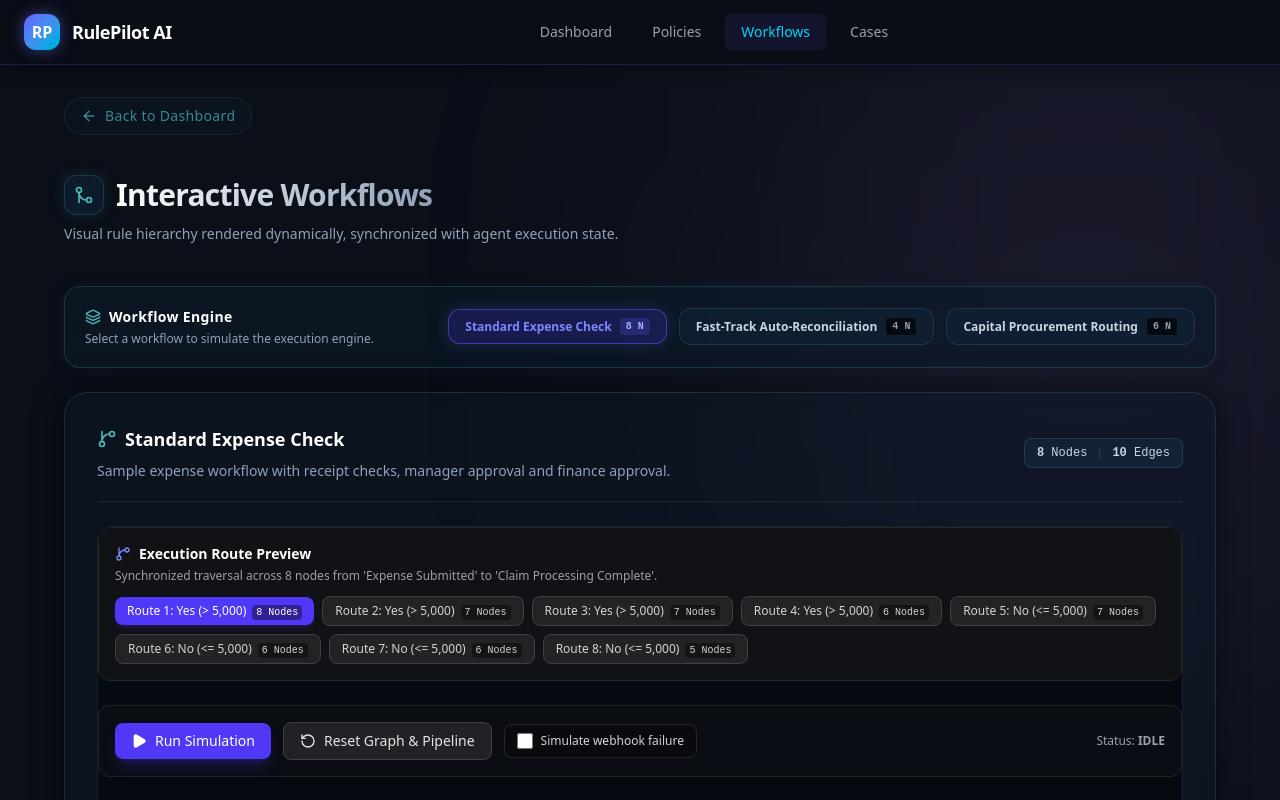
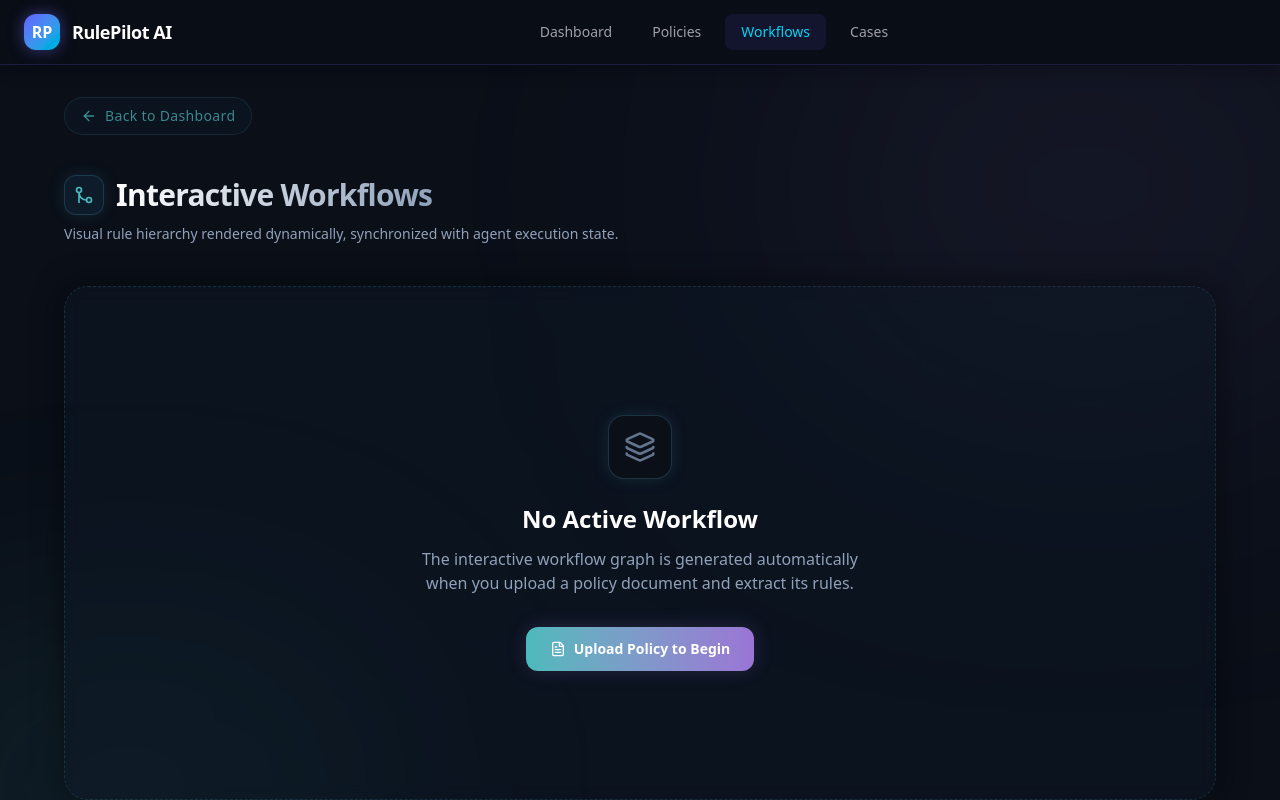
Before and after one commit to zain333ux/RulePilotAI, a Next.js app: page /workflows in a window 1280 px wide. Shown: the top 800 px of the page. Built offline with nearby package versions, Linux system fonts and the light colour scheme.

Commit message:
feat: replace mock workflows with strictly dynamic session workflow and enhance ui

```diff
--- a/components/workflow/WorkflowPlayground.tsx
+++ b/components/workflow/WorkflowPlayground.tsx
@@ -1,204 +1,71 @@
 "use client";
 
-import { useState, useEffect } from "react";
-import { GitBranch, Layers, Sparkles } from "lucide-react";
-import mockWorkflow from "@/mocks/workflow.json";
+import { GitBranch, Layers, Sparkles, FileText, ArrowRight } from "lucide-react";
 import { WorkflowExecutionDemo } from "./WorkflowExecutionDemo";
-import type { WorkflowDefinition } from "@/types/contracts";
 import { useSession } from "@/components/session/SessionProvider";
 import Link from "next/link";
-
-const FAST_TRACK_WORKFLOW: WorkflowDefinition = {
-  nodes: [
-    { id: "ft-1", type: "start", label: "Invoice Submitted" },
-    {
-      id: "ft-2",
-      type: "condition",
-      label: "Pre-Approved Vendor & Amount < 5k?",
-    },
-    { id: "ft-3", type: "action", label: "Instant Payment Disbursal" },
-    { id: "ft-4", type: "end", label: "Reconciliation Complete" },
-  ],
-  edges: [
-    { id: "ft-e1", source: "ft-1", target: "ft-2" },
-    {
-      id: "ft-e2",
-      source: "ft-2",
-      target: "ft-3",
-      label: "Yes (Compliant)",
-    },
-    { id: "ft-e3", source: "ft-3", target: "ft-4" },
-  ],
-};
-
-const PROCUREMENT_WORKFLOW: WorkflowDefinition = {
-  nodes: [
-    { id: "po-1", type: "start", label: "Purchase Requisition" },
-    {
-      id: "po-2",
-      type: "condition",
-      label: "Capital Asset > PKR 250k?",
-    },
-    { id: "po-3", type: "approval", label: "VP Operations Review" },
-    {
-      id: "po-4",
-      type: "approval",
-      label: "Procurement Committee Approval",
-    },
-    { id: "po-5", type: "action", label: "Dispatch PO to Vendor" },
-    { id: "po-6", type: "end", label: "Requisition Fulfilled" },
-  ],
-  edges: [
-    { id: "po-e1", source: "po-1", target: "po-2" },
-    {
-      id: "po-e2",
-      source: "po-2",
-      target: "po-3",
-      label: "Yes (> 250k)",
-    },
-    {
-      id: "po-e3",
-      source: "po-2",
-      target: "po-4",
-      label: "No (<= 250k)",
-    },
-    { id: "po-e4", source: "po-3", target: "po-4" },
-    { id: "po-e5", source: "po-4", target: "po-5" },
-    { id: "po-e6", source: "po-5", target: "po-6" },
-  ],
-};
-
-interface WorkflowOption {
-  id: string;
-  name: string;
-  workflow: WorkflowDefinition;
-  description: string;
-  synthetic: boolean;
-}
-
-const BASE_OPTIONS: WorkflowOption[] = [
-  {
-    id: "standard",
-    name: "Standard Expense Check",
-    workflow: mockWorkflow as WorkflowDefinition,
-    description:
-      "Sample expense workflow with receipt checks, manager approval and finance approval.",
-    synthetic: false,
-  },
-  {
-    id: "fast-track",
-    name: "Fast-Track Auto-Reconciliation",
-    workflow: FAST_TRACK_WORKFLOW,
-    description:
-      "Disburses compliant small-ticket invoices directly without manager escalation.",
-    synthetic: true,
-  },
-  {
-    id: "procurement",
-    name: "Capital Procurement Routing",
-    workflow: PROCUREMENT_WORKFLOW,
-    description:
-      "Illustrates dual-level committee approval and PO dispatch.",
-    synthetic: true,
-  },
-];
 
 export function WorkflowPlayground() {
   const { session } = useSession();
 
-  const options = session.workflow ? [
-    {
-      id: "session-active",
-      name: session.documentName ? `${session.documentName} Workflow` : "Active Policy Workflow",
-      workflow: session.workflow,
-      description: "Dynamically generated from your most recently uploaded policy.",
-      synthetic: false,
-    },
-    ...BASE_OPTIONS
-  ] : BASE_OPTIONS;
+  if (!session.workflow) {
+    return (
+      <div className="rounded-3xl border border-dashed border-[#2b5a6c]/40 bg-[#0d1b2a]/40 backdrop-blur-sm p-12 shadow-[0_0_30px_rgba(0,0,0,0.5)] flex flex-col items-center justify-center text-center py-32">
+        <div className="w-16 h-16 rounded-2xl bg-[#0a0f18] border border-[#2b5a6c]/50 flex items-center justify-center shadow-[0_0_15px_rgba(43,90,108,0.3)] mb-6">
+          <Layers className="w-8 h-8 text-slate-500" />
+        </div>
+        <h2 className="text-2xl font-bold text-white mb-3">No Active Workflow</h2>
+        <p className="text-slate-400 max-w-md mb-8">
+          The interactive workflow graph is generated automatically when you upload a policy document and extract its rules.
+        </p>
+        <Link
+          href="/policies/upload"
+          className="px-6 py-3 bg-gradient-to-r from-[#4bbabc] to-[#9a75d5] hover:opacity-90 text-white rounded-xl text-sm font-bold shadow-[0_0_20px_rgba(154,117,213,0.2)] transition-all flex items-center gap-2"
+        >
+          <FileText className="w-4 h-4" /> Upload Policy to Begin
+        </Link>
+      </div>
+    );
+  }
 
-  const [selectedWorkflowId, setSelectedWorkflowId] = useState(options[0].id);
-
-  // Sync if session workflow arrives late
-  useEffect(() => {
-    if (session.workflow && selectedWorkflowId === "standard") {
-       setSelectedWorkflowId("session-active");
-    }
-  }, [session.workflow, selectedWorkflowId]);
-
-  const currentOption =
-    options.find((option) => option.id === selectedWorkflowId) ??
-    options[0];
+  const workflowName = session.documentName ? `${session.documentName} Workflow` : "Active Policy Workflow";
 
   return (
-    <div className="space-y-6">
-      {/* Switcher Navigation */}
-      <div className="flex flex-wrap items-center justify-between gap-4 rounded-2xl border border-[#2b5a6c]/50 bg-[#0d1b2a]/60 backdrop-blur-md p-5 shadow-[0_0_20px_rgba(43,90,108,0.1)]">
-        <div className="space-y-1">
-          <div className="flex items-center gap-2 text-sm font-bold text-white tracking-wide">
-            <Layers className="h-4 w-4 text-[#4bbabc]" />
-            <span>Workflow Engine</span>
+    <div className="space-y-6 rounded-3xl border border-[#2b5a6c]/40 bg-[#0d1b2a]/40 backdrop-blur-sm p-6 lg:p-8 shadow-[0_0_30px_rgba(0,0,0,0.5)]">
+      <div className="flex flex-col lg:flex-row lg:items-center justify-between gap-6 border-b border-[#2b5a6c]/30 pb-5">
+        <div className="space-y-2 flex-1">
+          <div className="flex items-center gap-2 text-xl font-bold text-white">
+            <GitBranch className="h-6 w-6 text-[#4bbabc]" />
+            <span>{workflowName}</span>
+            <div className="flex items-center gap-1 ml-3 px-2.5 py-1 bg-indigo-500/10 border border-indigo-500/20 text-indigo-400 text-xs rounded-full font-medium">
+              <Sparkles className="w-3 h-3" /> Live Graph
+            </div>
           </div>
-          <p className="text-xs text-slate-400">
-            Select a workflow to simulate the execution engine.
+          <p className="text-sm text-slate-400 max-w-2xl">
+            This visual hierarchy was dynamically generated from the extracted rules of your active policy document.
           </p>
         </div>
 
-        <div className="flex flex-wrap items-center gap-3">
-          {options.map((option) => (
-            <button
-              key={option.id}
-              type="button"
-              aria-pressed={selectedWorkflowId === option.id}
-              onClick={() => setSelectedWorkflowId(option.id)}
-              className={`flex items-center gap-2 rounded-xl px-4 py-2 text-xs font-bold transition-all relative overflow-hidden group border ${
-                selectedWorkflowId === option.id
-                  ? "bg-indigo-600/20 border-indigo-500/50 text-indigo-400 shadow-[0_0_15px_rgba(99,102,241,0.2)]"
-                  : "border-[#2b5a6c]/40 bg-[#122336]/60 text-slate-300 hover:border-[#4bbabc]/50 hover:text-white"
-              }`}
-            >
-              {option.id === "session-active" && selectedWorkflowId === option.id && (
-                <div className="absolute inset-0 bg-gradient-to-r from-indigo-500/10 to-transparent pointer-events-none" />
-              )}
-              {option.id === "session-active" && (
-                <Sparkles className="w-3.5 h-3.5" />
-              )}
-              <span className="relative z-10">{option.name}</span>
-              <span className={`rounded px-1.5 py-0.5 text-[10px] font-mono relative z-10 ${
-                selectedWorkflowId === option.id ? "bg-indigo-500/20 text-indigo-300" : "bg-[#050a10] text-slate-400 border border-[#2b5a6c]/30"
-              }`}>
-                {option.workflow.nodes.length} N
-              </span>
-            </button>
-          ))}
+        <div className="flex flex-wrap items-center gap-4">
+          <Link
+            href="/cases"
+            className="flex items-center gap-2 px-4 py-2 bg-[#122336] hover:bg-[#1a3149] text-white rounded-xl text-sm font-bold border border-[#2b5a6c]/50 transition-all hover:border-[#4bbabc]/50"
+          >
+            Execute Test Cases <ArrowRight className="w-4 h-4" />
+          </Link>
+          <span className="rounded-xl border border-[#2b5a6c]/50 bg-[#050a10] px-4 py-2 text-sm font-mono text-slate-300 shadow-inner flex items-center gap-3">
+            <span><strong className="text-amber-400">{session.workflow.nodes.length}</strong> Nodes</span>
+            <span className="w-px h-4 bg-[#2b5a6c]/50" />
+            <span><strong className="text-amber-400">{session.workflow.edges.length}</strong> Edges</span>
+          </span>
         </div>
       </div>
 
-      {/* Main Execution Arena */}
-      <div className="space-y-6 rounded-3xl border border-[#2b5a6c]/40 bg-[#0d1b2a]/40 backdrop-blur-sm p-6 lg:p-8 shadow-[0_0_30px_rgba(0,0,0,0.5)]">
-        <div className="flex flex-wrap items-center justify-between gap-3 border-b border-[#2b5a6c]/30 pb-5">
-          <div className="space-y-2">
-            <div className="flex items-center gap-2 text-lg font-bold text-white">
-              <GitBranch className="h-5 w-5 text-[#4bbabc]" />
-              <span>{currentOption.name}</span>
-            </div>
-            <p className="text-sm text-slate-400 max-w-2xl">
-              {currentOption.description}
-            </p>
-          </div>
-
-          <span className="rounded-lg border border-[#2b5a6c]/50 bg-[#122336] px-3 py-1.5 text-xs font-mono text-slate-300 shadow-inner flex items-center gap-3">
-            <span><strong>{currentOption.workflow.nodes.length}</strong> Nodes</span>
-            <span className="w-px h-3 bg-[#2b5a6c]/50" />
-            <span><strong>{currentOption.workflow.edges.length}</strong> Edges</span>
-          </span>
-        </div>
-
-        {/* Central Controller owning both Graph & Timeline */}
-        <div className="bg-[#050a10] rounded-2xl overflow-hidden border border-[#2b5a6c]/30">
+      <div className="bg-[#050a10] rounded-2xl overflow-hidden border border-[#2b5a6c]/30 shadow-inner min-h-[600px] flex">
+        <div className="w-full h-full flex-1">
           <WorkflowExecutionDemo
-            key={selectedWorkflowId}
-            workflow={currentOption.workflow}
+            key={session.documentId || "session"}
+            workflow={session.workflow}
           />
         </div>
       </div>
```
